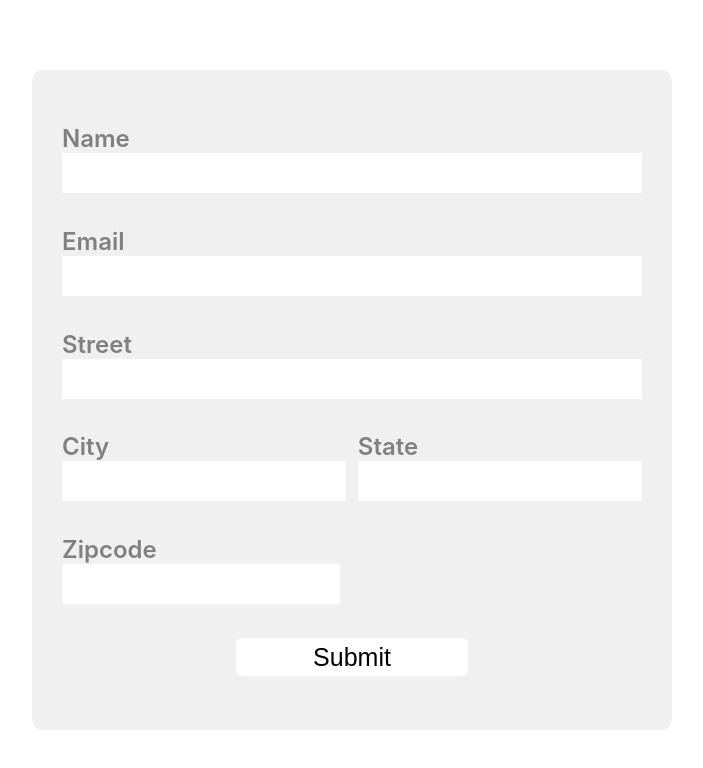
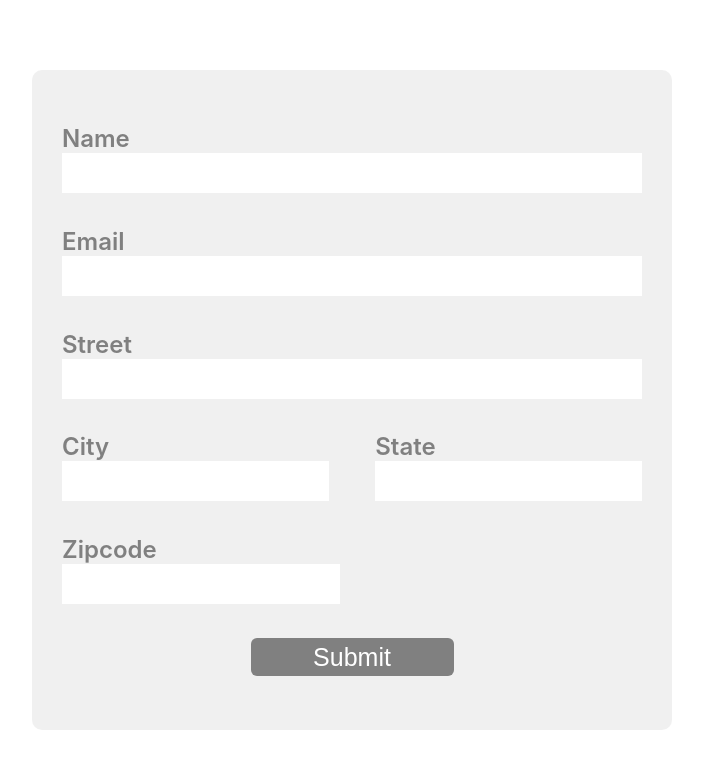
Before and after one commit to lekaren-web/devtest, a React (Create React App) app: page / in a window 1280 px wide. Shown: the top 768 px of the page, without its empty margins (288-991 px from the left). Built offline with nearby package versions, Linux system fonts and the light colour scheme; no server answers.

Commit message:
Update index.css

```diff
--- a/src/index.css
+++ b/src/index.css
@@ -53,16 +53,17 @@ input{
 }
 
 .submit-button{
-  width:40%;
+  width: 35%;
   margin: 0 auto;
-  background-color: white;
+  background-color: gray;
+  color: white;
   border-radius: 6px;
 }
 
 .half-row div {
 display: flex;
 flex-direction: column;
-width: 49%
+width: 46%
 }
 .half-row{
   display: flex;
```
